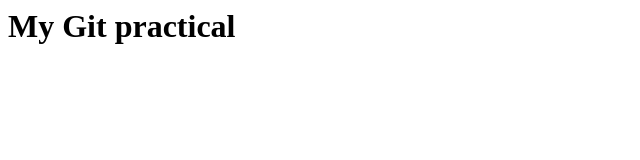
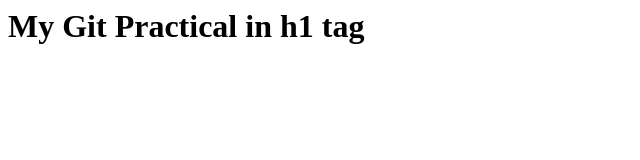
Before and after one commit to Divyesh-kumar/Test-git, a plain HTML site: page index.html in a window 1280 px wide. Shown: the whole page, without its empty margins (0-640 px from the left). Drawn offline with Linux system fonts and the light colour scheme.

Commit message:
#1 index done

```diff
--- a/index.html
+++ b/index.html
@@ -5,6 +5,6 @@
         </title>
     </head>
     <body>
-        <h1>My Git practical </h1>
+        <h1>My Git Practical in h1 tag </h1>
     </body>
 </html>
```
